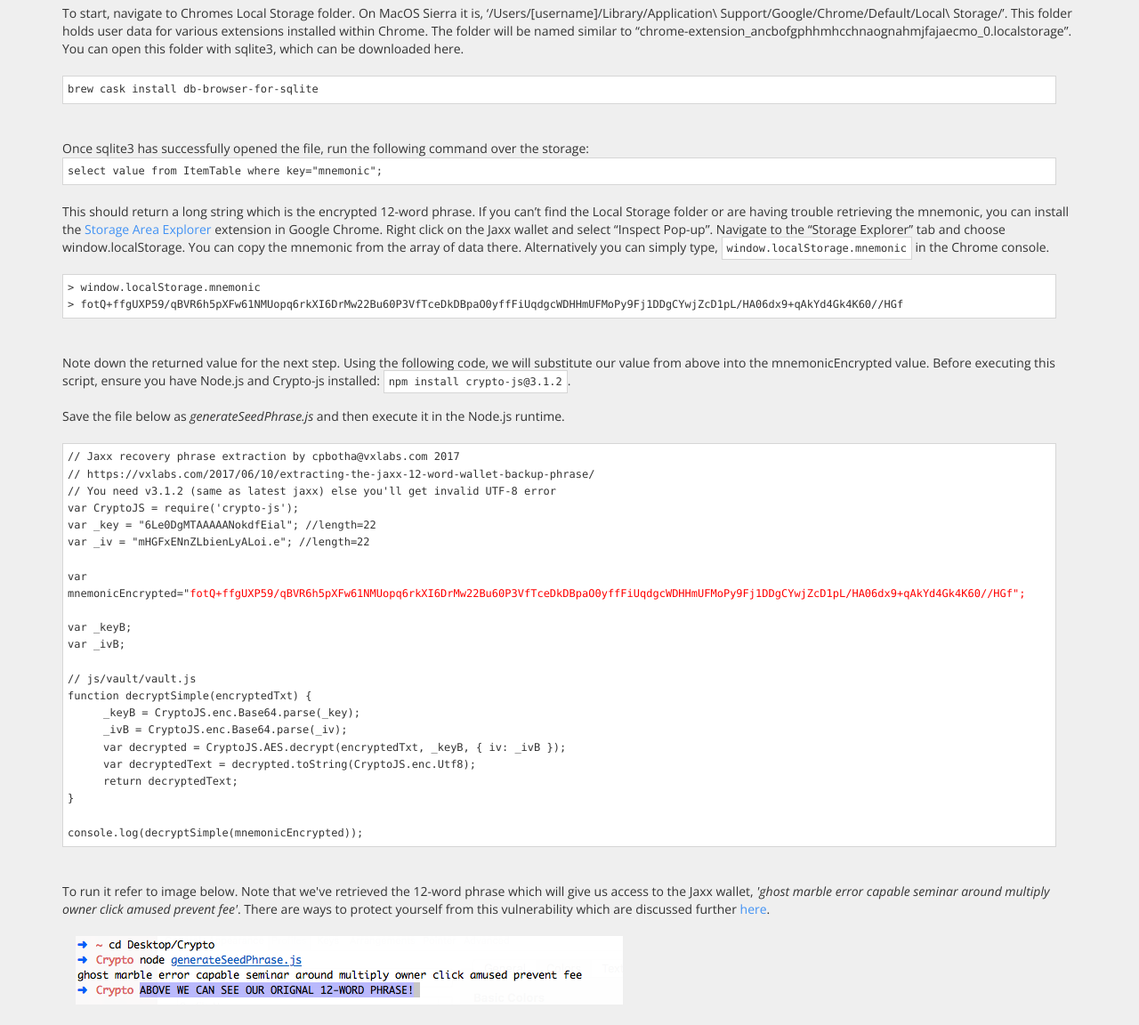
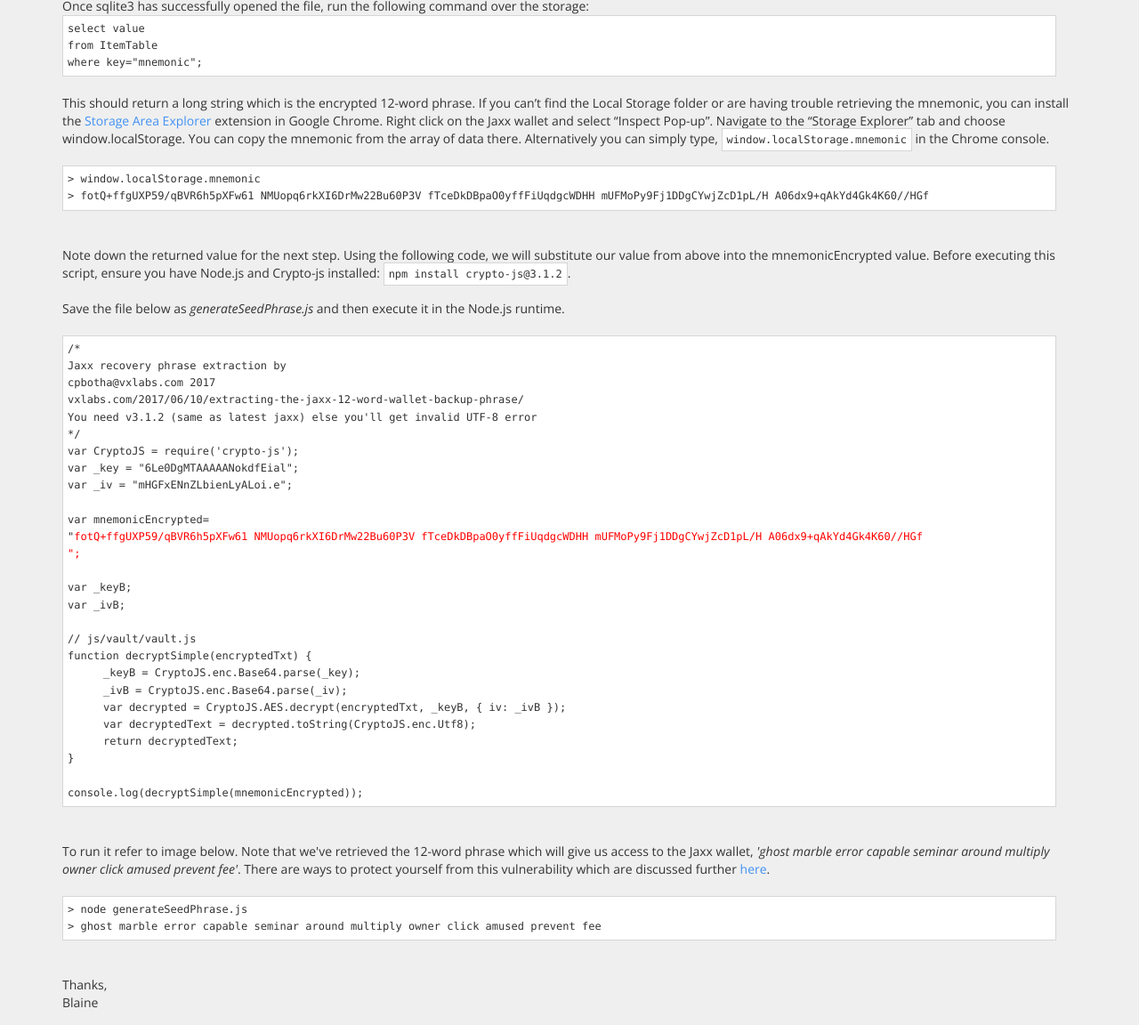
Before and after one commit to blmalone/personal-website, a plain HTML site: page blogs/30_08_17.html in a window 1280 px wide. Shown: the part 1073-2225 px from the top of the page at 89% size. Drawn offline with nearby package versions, Linux system fonts and the light colour scheme.

Commit message:
Fixed formatting errors in blog. Problem was that there was a string longer than the viewport of the device. i.e. fixed width.

```diff
--- a/blogs/30_08_17.html
+++ b/blogs/30_08_17.html
@@ -68,7 +68,6 @@
 			</div>
 			<div class="row justify-content-center">
 				<div class="col-lg-12">
-					<br>
 					The thought of financial independence is an attractive prospect for any recent graduate. I've observed over the last six months, that many advertisers are using cryptocurrenices to push similar promises. Particulary to those people with a bitcoin related term in their cookie history.<br>
 					In my case, I was hit with these adverts long after I’d initially invested. I mined four Ethereum when the price was around £10/ETH. Back then cryptocurrencies weren’t the most popular place to put your money. Mainly due to the negative media coverage spawning from black swan events that affected Bitcoin a few years prior.<br><br>
 					I’d been developing with Ethereum both independently and professionally before making the investment. In retrospect, my small investment in Ethereum was a by-product of understanding the platform's potential. I had a quite confidence that it would continue to grow.<br> In this post you should get an understanding of how to <i>recover a Jaxx wallet's credentials</i> if you've forgot/lost them.<br><br>
@@ -88,15 +87,9 @@
 
 					For this tutorial, I created an empty Jaxx wallet to keep my own seed phrase a secret. I'm using MacOS with a Jaxx Blockchain Wallet (Verson  1.3.4.5) installed as a Google Chrome (Version 61.0.3163.100) extension.
 					<br><br>
-
-					<div class="col-lg-12 text-center">
-						<img align="middle" alt="Jaxx Blockchain Wallet Extension" height="120" id="jaxx_wallet" src="../images/jaxx_wallet.png" width="500"><br>
-						<br>
-					</div>
-
 					After downloading and creating your pin protected Jaxx wallet, take note of your 12-word backup phrase. You’ll need this to see if you’ve successfully extracted the phrase from your filesystem at the end of the tutorial. The phrase that was generated for me was, <i>‘ghost marble error capable seminar around multiply owner click amused prevent fee’</i>. We will want to extract the exact same mnemonic/phrase to prove that you can bypass the wallets pin code.
 					<br><br>
-					To start, navigate to Chromes Local Storage folder. On MacOS Sierra it is, ‘/Users/[username]/Library/Application\ Support/Google/Chrome/Default/Local\ Storage/’. This folder holds user data for various extensions installed within Chrome. The folder will be named similar to “chrome-extension_ancbofgphhmhcchnaognahmjfajaecmo_0.localstorage”. You can open this folder with sqlite3, which can be downloaded here.
+					To start, navigate to Chromes Local Storage folder. On MacOS Sierra it is, ‘/Users/[username]/Library/Application\ Support/Google/Chrome/Default/Local\ Storage/’. This folder holds user data for various extensions installed within Chrome. The folder will be named similar to “chrome-extension_ancbofgphhmhcchnaognahmjfajaecmo_0”. You can open this folder with sqlite3, which can be downloaded here.
 					<br><br>
 					<p class="code">
 						brew cask install db-browser-for-sqlite
@@ -104,7 +97,7 @@
 					<br><br>
 					Once sqlite3 has successfully opened the file, run the following command over the storage:<br>
 					<p class="code">
-						select value from ItemTable where key="mnemonic";
+						select value<br> from ItemTable<br> where key="mnemonic";
 					</p>
 					<br>
 					This should return a long string which is the encrypted 12-word phrase. If you can’t find the Local Storage folder or are having trouble retrieving the mnemonic, you can install the <a class="link" href="https://chrome.google.com/webstore/detail/storage-area-explorer/ocfjjjjhkpapocigimmppepjgfdecjkb?hl=en" target="_blank">Storage Area Explorer</a> extension in Google Chrome. Right click on the Jaxx wallet and select “Inspect Pop-up”. Navigate to the “Storage Explorer” tab and choose window.localStorage. You can copy the mnemonic from the array of data there. Alternatively you can simply type, <span class="code">window.localStorage.mnemonic</span> in the Chrome console.
@@ -112,7 +105,11 @@
 
 					<p class="code">
 						> window.localStorage.mnemonic <br>
-						> fotQ+ffgUXP59/qBVR6h5pXFw61NMUopq6rkXI6DrMw22Bu60P3VfTceDkDBpaO0yffFiUqdgcWDHHmUFMoPy9Fj1DDgCYwjZcD1pL/HA06dx9+qAkYd4Gk4K60//HGf
+						> fotQ+ffgUXP59/qBVR6h5pXFw61
+							NMUopq6rkXI6DrMw22Bu60P3V
+							fTceDkDBpaO0yffFiUqdgcWDHH
+							mUFMoPy9Fj1DDgCYwjZcD1pL/H
+							A06dx9+qAkYd4Gk4K60//HGf<br>
 					</p>
 					<br><br>
 					Note down the returned value for the next step. Using the following code, we will substitute our value from above into the mnemonicEncrypted value. Before executing this script, ensure you have Node.js and Crypto-js installed: <span class="code">npm install crypto-js@3.1.2</span>.
@@ -120,15 +117,19 @@
 					Save the file below as <i>generateSeedPhrase.js</i> and then execute it in the Node.js runtime.
 					<br><br>
 					<p class="code">
-						// Jaxx recovery phrase extraction by cpbotha@vxlabs.com 2017<br>
-						// https://vxlabs.com/2017/06/10/extracting-the-jaxx-12-word-wallet-backup-phrase/<br>
-						// You need v3.1.2 (same as latest jaxx) else you'll get invalid UTF-8 error<br>
+						/* <br>Jaxx recovery phrase extraction by<br> cpbotha@vxlabs.com 2017<br>
+						vxlabs.com/2017/06/10/extracting-the-jaxx-12-word-wallet-backup-phrase/<br>
+						You need v3.1.2 (same as latest jaxx) else you'll get invalid UTF-8 error<br>
+						*/<br>
 						var CryptoJS = require('crypto-js');<br>
-						var _key = "6Le0DgMTAAAAANokdfEial"; //length=22<br>
-						var _iv  = "mHGFxENnZLbienLyALoi.e"; //length=22<br><br>
+						var _key = "6Le0DgMTAAAAANokdfEial";<br>
+						var _iv  = "mHGFxENnZLbienLyALoi.e";<br><br>
 
-						var mnemonicEncrypted="<span style="color: red">fotQ+ffgUXP59/qBVR6h5pXFw61NMUopq6rkXI6DrMw22Bu60P3VfTceDkDBpaO0yffFiUqdgcWDHHmUFMoPy9Fj1DDgCYwjZcD1pL/HA06dx9+qAkYd4Gk4K60//HGf";</span><br><br>
-
+						var mnemonicEncrypted=<br>"<span style="color: red">fotQ+ffgUXP59/qBVR6h5pXFw61
+													NMUopq6rkXI6DrMw22Bu60P3V
+													fTceDkDBpaO0yffFiUqdgcWDHH
+													mUFMoPy9Fj1DDgCYwjZcD1pL/H
+													A06dx9+qAkYd4Gk4K60//HGf<br>";</span><br><br>
 						var _keyB;<br>
 						var _ivB;<br><br>
 
@@ -145,10 +146,10 @@
 					</p><br><br>
 					To run it refer to image below. Note that we've retrieved the 12-word phrase which will give us access to the Jaxx wallet, <i>'ghost marble error capable seminar around multiply owner click amused prevent fee'</i>. There are ways to protect yourself from this vulnerability which are discussed further <a class="link" href="https://vxlabs.com/2017/06/10/extracting-the-jaxx-12-word-wallet-backup-phrase/" target="_blank">here</a>.<br><br>
 
-					<div class="col-lg-12">
-						<img align="middle" alt="Uencryted Mnemonic" id="unencrypted_mnemoic" src="../images/unencrypted_mnemonic.png" width="615" height="77"><br>
-						<br>
-					</div>
+					<p class="code">
+						> node generateSeedPhrase.js <br>
+						> ghost marble error capable seminar around multiply owner click amused prevent fee
+					</p>
 					<br><br>
 					Thanks,<br>
 					Blaine
```
Also changed, not shown: donate.html (+4 -9 lines), images/encrypted_mnemoic.png (deleted), images/jaxx_wallet.png (deleted), images/unencrypted_mnemonic.png (deleted).
